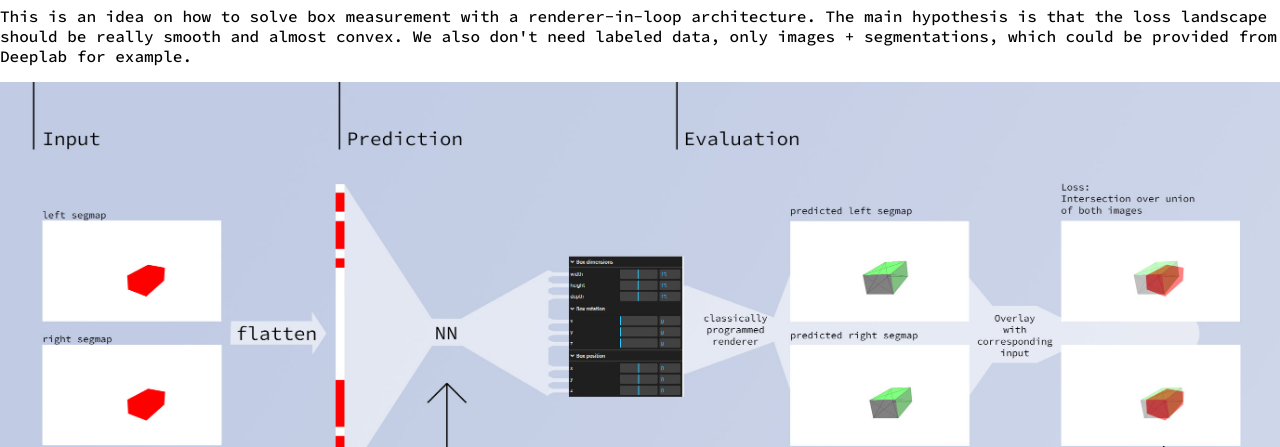
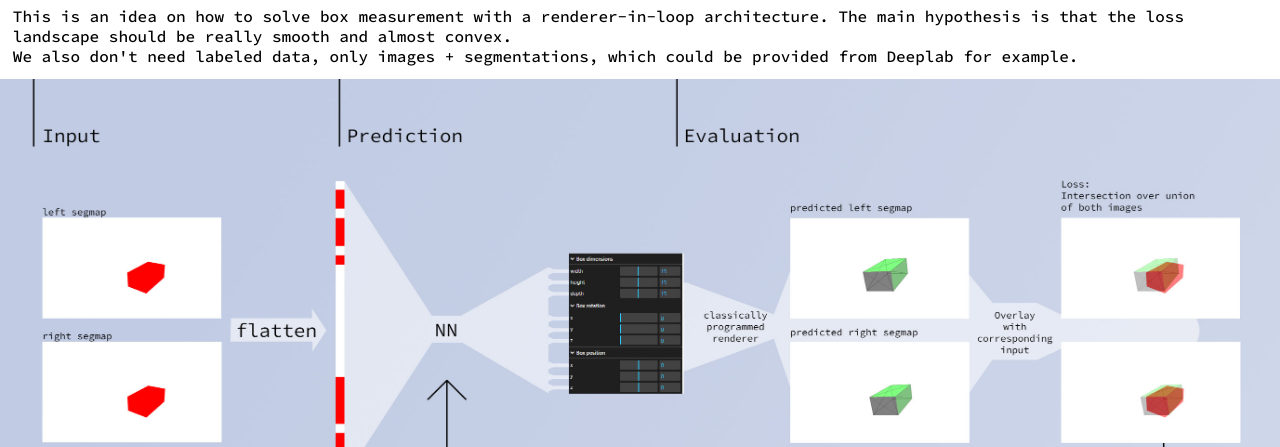
Before and after one commit to VojtaSara/box-measurement-idea, a plain HTML site: page index.html in a window 1280 px wide. Shown: the part 653-1100 px from the top of the page. Drawn offline with nearby package versions, Linux system fonts and the light colour scheme.

```diff
--- a/index.html
+++ b/index.html
@@ -17,6 +17,9 @@
 				height: 100%;
 				background-image: url("box-stereo-with-seg.jpg");
 				background-size: contain;
+			}
+			p {
+				margin: 1%;
 			}
 		</style>
 	</head>
@@ -229,7 +232,7 @@
 
 		<h1>&ensp; Box measurement solution proposal</h1>
 		<p>This is an idea on how to solve box measurement with a renderer-in-loop architecture. The main hypothesis is that the
-			loss landscape should be really smooth and almost convex. We also don't need labeled data, only images + segmentations,
+			loss landscape should be really smooth and almost convex.<br> We also don't need labeled data, only images + segmentations,
 			which could be provided from Deeplab for example.
 		</p>
 		<img src="architecture.jpg" alt="" width="100%">
```
